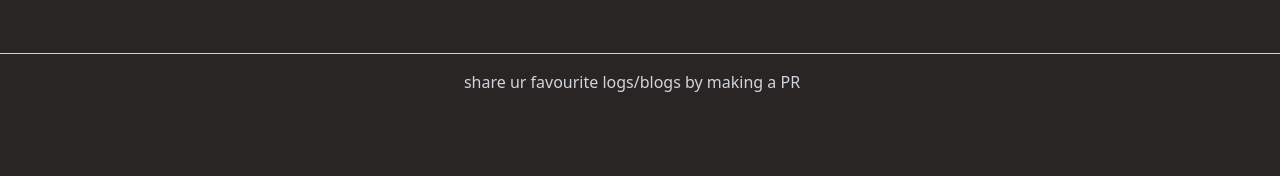
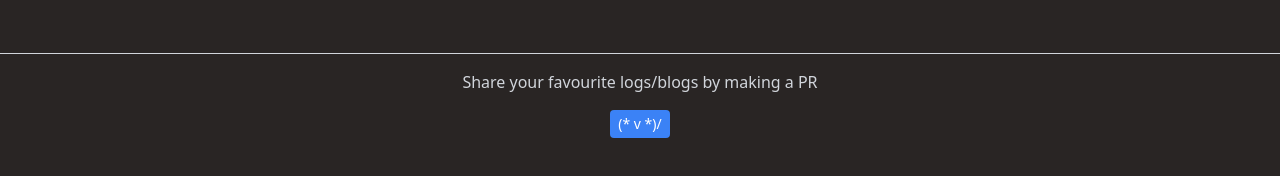
Before and after one commit to EledenGreen/awesome-dev-logs-blogs-podcast, a React (Vite) app in the folder awesome-devlog/: page / in a window 1280 px wide. Shown: the part 254-430 px from the top of the page. Built offline with nearby package versions, Linux system fonts and the light colour scheme; no server answers.

Commit message:
PR button

```diff
--- a/awesome-devlog/src/components/footer.jsx
+++ b/awesome-devlog/src/components/footer.jsx
@@ -2,11 +2,16 @@ const Footer = () => {
   return (
     <footer className="bg-transparent text-gray-300 py-4 mt-20">
       <hr className="border-gray-300 my-4" />
-      <div className="max-w-7xl mx-auto flex justify-center px-4">
-        <div className="flex space-x-4">
-          <p>share ur favourite logs/blogs by making a PR</p>
-          <a href=""></a>
-        </div>
+      <div className="max-w-7xl mx-auto flex flex-col items-center px-4">
+        <p className="mb-4">Share your favourite logs/blogs by making a PR</p>
+        <a
+          href="https://github.com/EledenGreen/awesome-dev-logs-and-blogs/"
+          className="px-2 py-1 text-sm bg-blue-500 text-white rounded hover:bg-blue-600 transition duration-300 ease-in-out text-center"
+          target="_blank"
+          rel="noopener noreferrer"
+        >
+          (* v *)/
+        </a>
       </div>
     </footer>
   )
```
